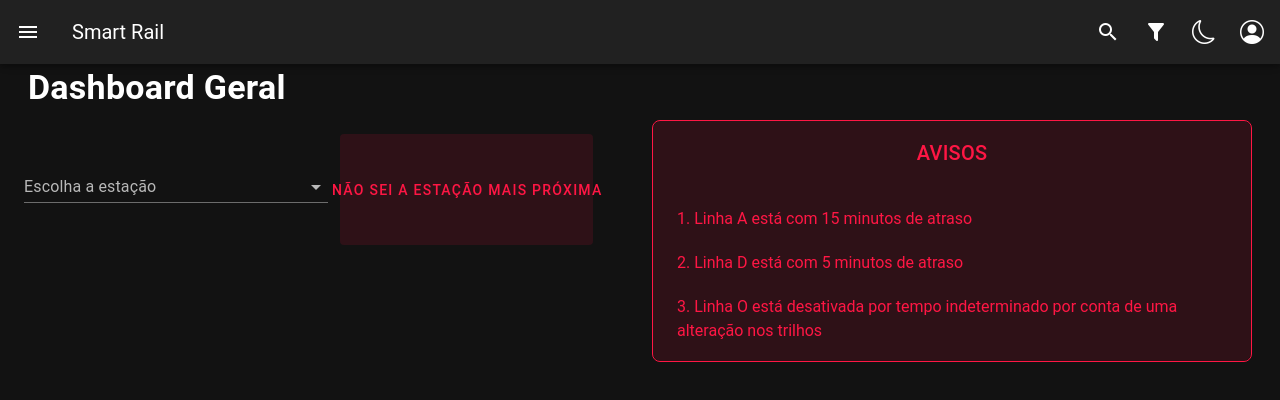
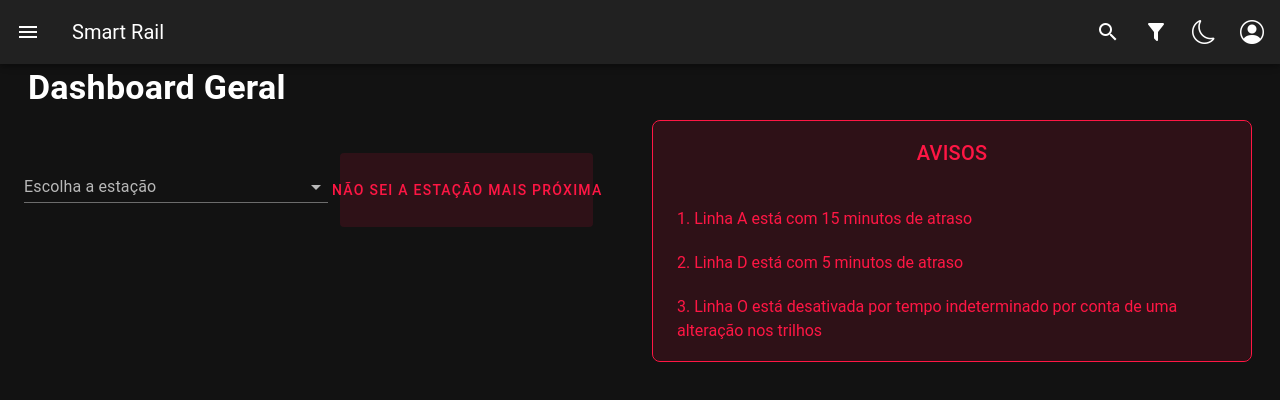
Before and after one commit to Miguel-Paes/smart-rail-project, a Vue app: page / in a window 1280 px wide. Shown: the top 400 px of the page. Built offline with nearby package versions, Linux system fonts and the light colour scheme; a small style sheet from the web is missing.

Commit message:
Botão "Não sei estação" arrumado

```diff
--- a/src/pages/home.vue
+++ b/src/pages/home.vue
@@ -81,8 +81,8 @@
             <v-dialog>
               <template #activator="{ props: activatorProps }">
                 <v-btn
-                  class="pa-2 d-flex align-center h-75 text-no-wrap"
-                  :class="$vuetify.display.mobile ? 'w-100 h-25' : 'h-50 w-100' "
+                  class="pa-2 d-flex align-center h-50 text-no-wrap"
+                  :class="$vuetify.display.mobile ? 'w-100 h-100' : 'h-50 w-100' "
                   color="red-accent-3"
                   v-bind="activatorProps"
                   variant="tonal"
```
